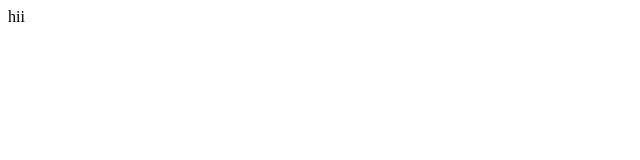
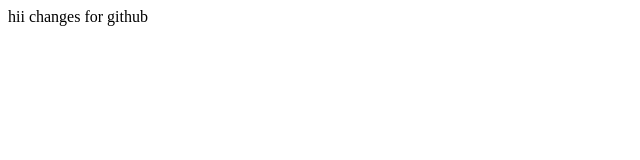
Before and after one commit to faijal258/faijaltesting, a plain HTML site: page index.html in a window 1280 px wide. Shown: the whole page, without its empty margins (0-640 px from the left). Drawn offline with Linux system fonts and the light colour scheme.

Commit message:
modified file only

```diff
--- a/index.html
+++ b/index.html
@@ -1,4 +1,6 @@
 <html>
 hii
 
+changes for github
+
 </html>
```
